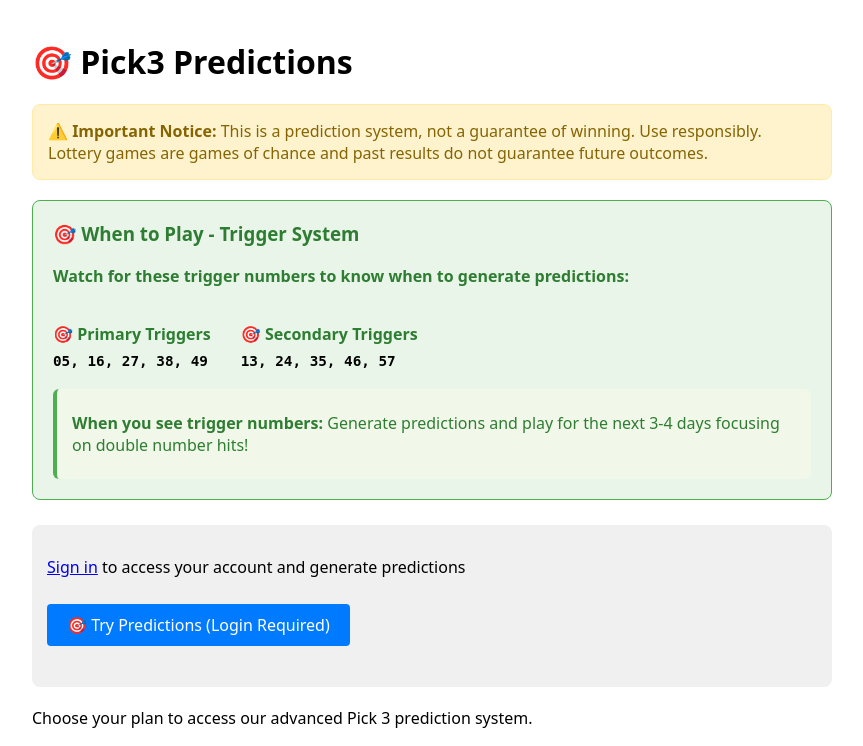
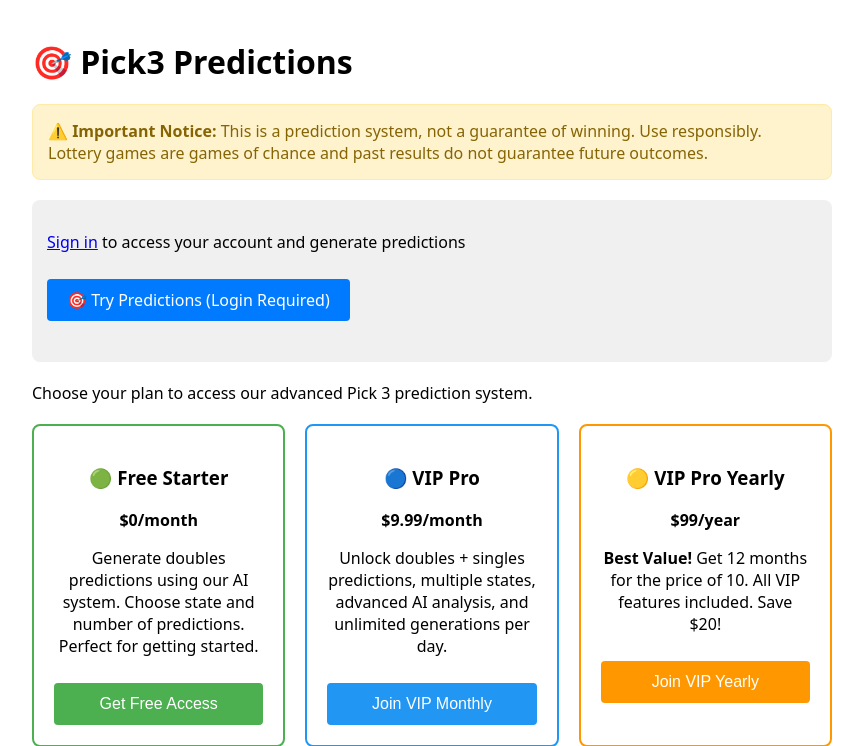
Before and after one commit to Oliverdx88/pick3-website, a Flask app: page / in a window 1280 px wide. Shown: the top 746 px of the page, without its empty margins (208-1071 px from the left). Run offline with Flask 3, Linux system fonts and the light colour scheme; some libraries are stand-ins or nearby versions.

Commit message:
Remove trigger system section from homepage - keep only on prediction page

```diff
--- a/templates/index.html
+++ b/templates/index.html
@@ -26,26 +26,6 @@
     <div style="background: #fff3cd; border: 1px solid #ffeaa7; padding: 15px; border-radius: 8px; margin-bottom: 20px; color: #856404;">
         <strong>⚠️ Important Notice:</strong> This is a prediction system, not a guarantee of winning. Use responsibly.
         Lottery games are games of chance and past results do not guarantee future outcomes.
-    </div>
-
-    <div style="background: #e8f5e8; border: 1px solid #4caf50; padding: 20px; border-radius: 8px; margin-bottom: 25px;">
-        <h3 style="color: #2e7d32; margin-top: 0;">🎯 When to Play - Trigger System</h3>
-        <p style="margin-bottom: 15px; color: #2e7d32;"><strong>Watch for these trigger numbers to know when to generate predictions:</strong></p>
-
-        <div style="display: flex; gap: 30px; margin-bottom: 15px; flex-wrap: wrap;">
-            <div>
-                <h4 style="color: #2e7d32; margin-bottom: 8px;">🎯 Primary Triggers</h4>
-                <p style="margin: 5px 0; font-family: monospace; font-weight: bold; font-size: 1.1em;">05, 16, 27, 38, 49</p>
-            </div>
-            <div>
-                <h4 style="color: #2e7d32; margin-bottom: 8px;">🎯 Secondary Triggers</h4>
-                <p style="margin: 5px 0; font-family: monospace; font-weight: bold; font-size: 1.1em;">13, 24, 35, 46, 57</p>
-            </div>
-        </div>
-
-        <div style="background: #f1f8e9; padding: 15px; border-radius: 6px; border-left: 4px solid #4caf50;">
-            <p style="margin: 8px 0; color: #2e7d32;"><strong>When you see trigger numbers:</strong> Generate predictions and play for the next 3-4 days focusing on double number hits!</p>
-        </div>
     </div>
 
     {% if user %}
```
